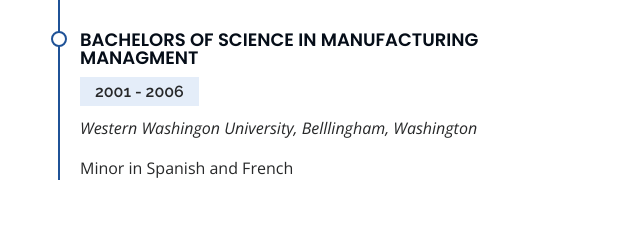
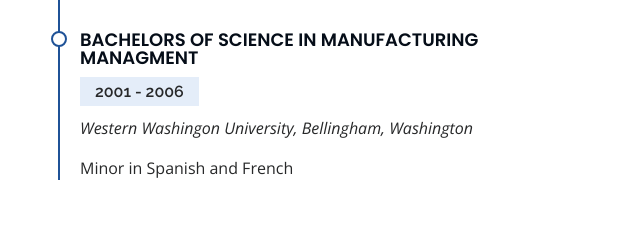
Before and after one commit to melissamonroe/melissamonroe.github.io, a plain HTML site: page index.html in a window 1280 px wide. Shown: the part 2473-2710 px from the top of the page, 254-894 px from the left. Drawn offline with nearby package versions, Linux system fonts and the light colour scheme.

Commit message:
update typo

```diff
--- a/index.html
+++ b/index.html
@@ -217,7 +217,7 @@
             <div class="resume-item">
               <h4>Bachelors of Science in Manufacturing Managment</h4>
               <h5>2001 - 2006</h5>
-              <p><em>Western Washingon University, Belllingham, Washington</em></p>
+              <p><em>Western Washingon University, Bellingham, Washington</em></p>
               <p>Minor in Spanish and French</p>
             </div>
 
```
